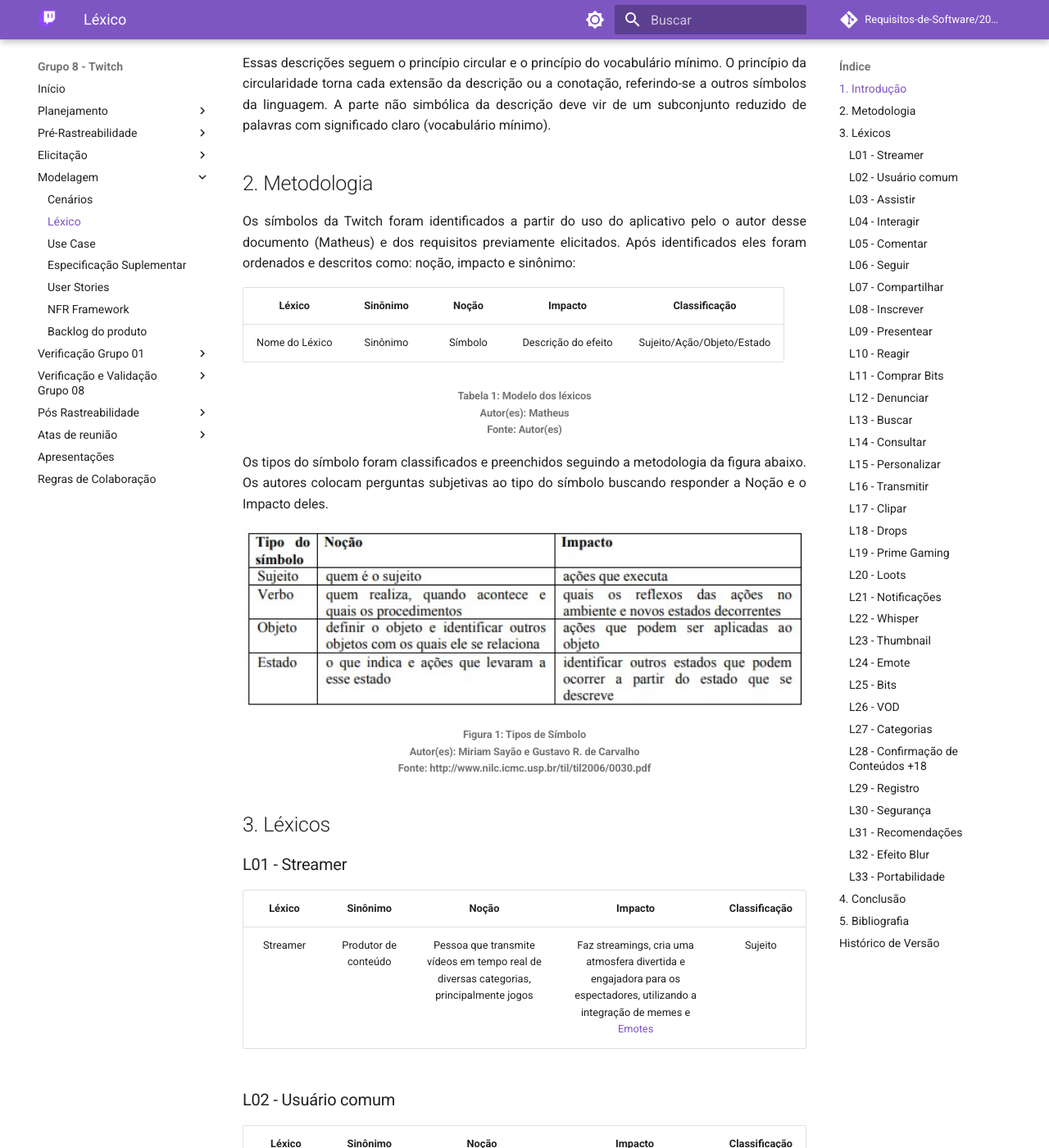
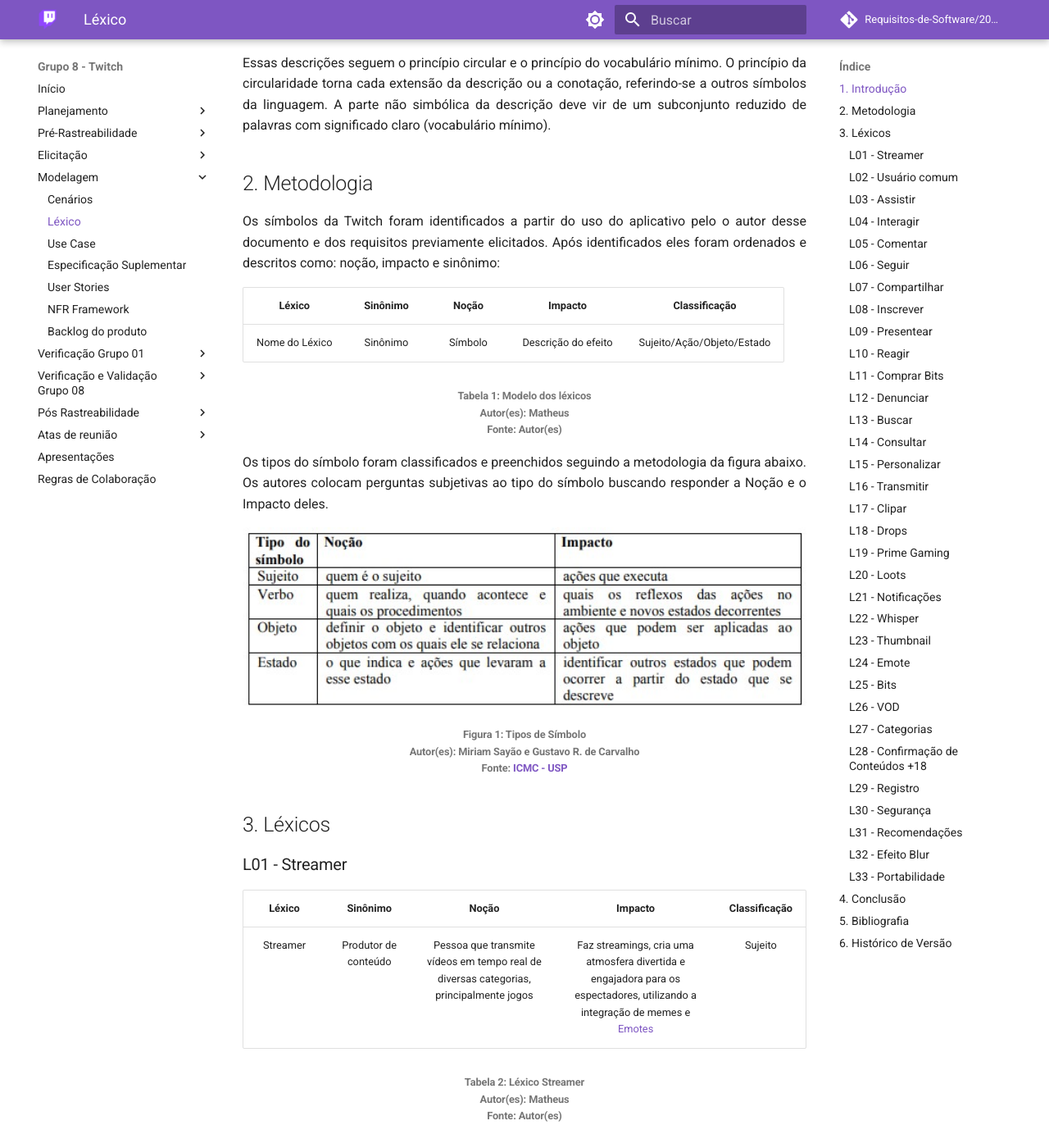
Before and after one commit to Requisitos-de-Software/2023.1-Twitch, an MkDocs documentation site: the page built from docs/modelagem/lexico.md, in a window 1280 px wide and 1400 px high, scrolled down 311 px. Shown: the whole window at 82% size. Built offline with MkDocs 1.6.1 and Material for MkDocs 9.7.7, drawn with Linux system fonts in a browser that asks for light colours; comment, search, counter and statistics services are not loaded; some of the changed text lies outside the part shown.

Commit message:
docs: adição de legendas de tabela e identação de texto

```diff
--- a/docs/modelagem/lexico.md
+++ b/docs/modelagem/lexico.md
@@ -10,7 +10,7 @@
 
 ## 2. Metodologia
 
-<p style="text-align: justify;"> Os símbolos da Twitch foram identificados a partir do uso do aplicativo pelo o autor desse documento (Matheus) e dos requisitos previamente elicitados. Após identificados eles foram ordenados e descritos como: noção, impacto e sinônimo: </p>
+<p style="text-align: justify;"> Os símbolos da Twitch foram identificados a partir do uso do aplicativo pelo o autor desse documento e dos requisitos previamente elicitados. Após identificados eles foram ordenados e descritos como: noção, impacto e sinônimo: </p>
 
 | Léxico         | Sinônimo | Noção   | Impacto             | Classificação       |
 | :--------------: | :--------: | :-------: | :-------------------: | :-------------------: |
@@ -26,7 +26,7 @@
 
 <h6 align = "center"> Figura 1: Tipos de Símbolo
 <br>Autor(es): Miriam Sayão e Gustavo R. de Carvalho
-<br>Fonte: http://www.nilc.icmc.usp.br/til/til2006/0030.pdf</h6>
+<br>Fonte: <a href="http://www.nilc.icmc.usp.br/til/til2006/0030.pdf">ICMC - USP</a></h6>
 ## 3. Léxicos
 
 
@@ -36,11 +36,19 @@
 | :----: | :-----: | :------:| :------: | :-----------: |
 | Streamer | Produtor de conteúdo | Pessoa que transmite vídeos em tempo real de diversas categorias, principalmente jogos | Faz streamings, cria uma atmosfera divertida e engajadora para os espectadores, utilizando a integração de memes e [Emotes](./#l24-emote) | Sujeito |
 
+<h6 align = "center"> Tabela 2: Léxico Streamer
+<br>Autor(es): Matheus
+<br>Fonte: Autor(es)</h6>
+
 ### L02 - Usuário comum
 
 | Léxico | Sinônimo|  Noção  |  Impacto | Classificação |
 | :----: | :-----: | :------:| :------: | :-----------: |
 |   Usuário Comum    |  Usuário   | Pessoa que pode assistir streamings e interagir nos chats, podendo fazer streamings também | Visualiza Streamings; Interaje no chat; Busca por conteúdos; Segue [streamers](./#l01-streamer); [Comprar Bits](./#l11-comprar-bits); Faz compras na plataforma |   Sujeito   |
+
+<h6 align = "center"> Tabela 3: Léxico Usuário Comum
+<br>Autor(es): Matheus
+<br>Fonte: Autor(es)</h6>
 
 ### L03 - Assistir
 
@@ -48,11 +56,19 @@
 | :----: | :-----: | :------:| :------: | :-----------: |
 |  Assistir   |   Ver  |   Ação de visualizar uma live ou um [VOD](./#l26-vod) (Video on Demand)     |  Permite aos usuários consumirem conteúdo  |  Ação |
 
+<h6 align = "center"> Tabela 4: Léxico Assistir
+<br>Autor(es): Matheus
+<br>Fonte: Autor(es)</h6>
+
 ### L04 - Interagir
 
 | Léxico | Sinônimo|  Noção  |  Impacto | Classificação |
 | :----: | :-----: | :------:| :------: | :-----------: |
 |    Interagir    |  Comunicar   |   Ação de engajar ou se comunicar durante uma live |  Promove a participação dos espectadores durante um streaming |     Ação    |
+
+<h6 align = "center"> Tabela 5: Léxico Interagir
+<br>Autor(es): Matheus
+<br>Fonte: Autor(es)</h6>
 
 ### L05 - Comentar
 
@@ -60,11 +76,19 @@
 | :----: | :-----: | :------:| :------: | :-----------: |
 |    Comentar    | Conversar | Ação de deixar um comentário em uma live |    Permite feedback e interação com o [streamer](./#l01-streamer) | Ação |
 
+<h6 align = "center"> Tabela 6: Léxico Comentar
+<br>Autor(es): Matheus
+<br>Fonte: Autor(es)</h6>
+
 ### L06 - Seguir
 
 | Léxico | Sinônimo|  Noção  |  Impacto | Classificação |
 | :----: | :-----: | :------:| :------: | :-----------: |
 | Seguir    |  Acompanhar   |  Ação de acompanhar as transmissões de um [streamer](./#l01-streamer) | Receber notificações e mostrar apoio   |     Ação        |
+
+<h6 align = "center"> Tabela 7: Léxico Seguir
+<br>Autor(es): Matheus
+<br>Fonte: Autor(es)</h6>
 
 ### L07 - Compartilhar
 
@@ -72,11 +96,19 @@
 | :----: | :-----: | :------:| :------: | :-----------: |
 |    Compartilhar   |    Enviar    | Ação de enviar o link de uma live para outras pessoas | Amplia o alcance da [transmissão](./#l16-transmitir) | Ação |
 
+<h6 align = "center"> Tabela 8: Léxico Compartilhar
+<br>Autor(es): Matheus
+<br>Fonte: Autor(es)</h6>
+
 ### L08 - Inscrever
 
 | Léxico | Sinônimo|  Noção  |  Impacto | Classificação |
 | :----: | :-----: | :------:| :------: | :-----------: |
 | Inscrever | Assinar | Ação de se tornar assinante de um canal | Oferece benefícios exclusivos aos assinantes | Ação |
+
+<h6 align = "center"> Tabela 9: Léxico Inscrever
+<br>Autor(es): Matheus
+<br>Fonte: Autor(es)</h6>
 
 ### L09 - Presentear
 
@@ -84,11 +116,19 @@
 | :----: | :-----: | :------:| :------: | :-----------: |
 |    Presentear    | Brindar, oferecer |  Ação de dar uma inscrição para outro usuário  | Demonstra apoio ao canal | Ação |
 
+<h6 align = "center"> Tabela 10: Léxico Presentear
+<br>Autor(es): Matheus
+<br>Fonte: Autor(es)</h6>
+
 ### L10 - Reagir
 
 | Léxico | Sinônimo|  Noção  |  Impacto | Classificação |
 | :----: | :-----: | :------:| :------: | :-----------: |
 |    Reagir   | Expressar uma emoção  |   Ação de expressar uma reação durante uma [transmissão](./#l16-transmitir)   |   Mostra emoções e engajamento     |    Ação      |
+
+<h6 align = "center"> Tabela 11: Léxico Reagir
+<br>Autor(es): Matheus
+<br>Fonte: Autor(es)</h6>
 
 ### L11 - Comprar Bits
 
@@ -96,11 +136,19 @@
 | :----: | :-----: | :------:| :------: | :-----------: |
 | Comprar | Adquirir |    Ação de adquirir [bits](./#l25-bits) |    Permite o envio de mensagens com bits   |  Ação |
 
+<h6 align = "center"> Tabela 12: Léxico Comprar Bits
+<br>Autor(es): Matheus
+<br>Fonte: Autor(es)</h6>
+
 ### L12 - Denunciar
 
 | Léxico | Sinônimo|  Noção  |  Impacto | Classificação |
 | :----: | :-----: | :------:| :------: | :-----------: |
 | Denunciar | Reportar | Ação de reportar uma [transmissão](./#l16-transmitir) ao vivo ou mensagens de outro usuário |Garante a segurança e o cumprimento das regras | Ação |
+
+<h6 align = "center"> Tabela 13: Léxico Denunciar
+<br>Autor(es): Matheus
+<br>Fonte: Autor(es)</h6>
 
 ### L13 - Buscar
 
@@ -108,11 +156,19 @@
 | :----: | :-----: | :------:| :------: | :-----------: |
 | Buscar | Procurar, explorar | Ação de procurar por canais ou [transmissões](./#l16-transmitir) | Facilita a descoberta de novos conteúdos |  Ação  |
 
+<h6 align = "center"> Tabela 14: Léxico Buscar
+<br>Autor(es): Matheus
+<br>Fonte: Autor(es)</h6>
+
 ### L14 - Consultar
 
 | Léxico | Sinônimo|  Noção  |  Impacto | Classificação |
 | :----: | :-----: | :------:| :------: | :-----------: |
 | Consultar | Verificar | Ação de verificar informações como saldo de [bits](./#l25-bits), histórico, etc. | Permite que os usuários acompanhem suas atividades | Ação |
+
+<h6 align = "center"> Tabela 15: Léxico Consultar
+<br>Autor(es): Matheus
+<br>Fonte: Autor(es)</h6>
 
 ### L15 - Personalizar
 
@@ -120,11 +176,19 @@
 | :----: | :-----: | :------:| :------: | :-----------: |
 | Personalizar  | Customizar, configurar | Ação de configurar o perfil do [usuário](./#l02-usuario-comum) |  Traz uma experiência personalizada | Ação |
 
+<h6 align = "center"> Tabela 16: Léxico Personalizar
+<br>Autor(es): Matheus
+<br>Fonte: Autor(es)</h6>
+
 ### L16 - Transmitir
 
 | Léxico | Sinônimo|  Noção  |  Impacto | Classificação |
 | :----: | :-----: | :------:| :------: | :-----------: |
 | Transmitir | Fazer streaming | Ação de iniciar a transmissão ao vivo | Permite que um [streamer](./#l01-streamer) compartilhe seu conteúdo para a plataforma, podendo ser remunerado por tal | Ação  |
+
+<h6 align = "center"> Tabela 17: Léxico Transmitir
+<br>Autor(es): Matheus
+<br>Fonte: Autor(es)</h6>
 
 ### L17 - Clipar
 
@@ -132,11 +196,19 @@
 | :----: | :-----: | :------:| :------: | :-----------: |
 | Clipar  | Destacar, Recorte | Criar um trecho curto e destacado de uma [transmissão](./#l16-transmitir) ao vivo  | Compartilhamento de momentos, destaque de conteúdo| Ação |
 
+<h6 align = "center"> Tabela 18: Léxico Clipar
+<br>Autor(es): Matheus
+<br>Fonte: Autor(es)</h6>
+
 ### L18 - Drops
 
 Léxico | Sinônimo |  Noção  |  Impacto | Classificação |
 | :----: | :-----: | :------:| :------: | :-----------: |
 | Drops | Recompensas | Recompensas obtidas ao assistir a transmissões para apoiar criadores | Incentiva a interação e recompensa os [usuários](./#l02-usuario-comum) | Objeto  |
+
+<h6 align = "center"> Tabela 19: Léxico Drops
+<br>Autor(es): Matheus
+<br>Fonte: Autor(es)</h6>
 
 ### L19 - Prime Gaming
 
@@ -144,11 +216,19 @@
 | :----: | :-----: | :------:| :------: | :-----------: |
 | [Prime Gaming](https://gaming.amazon.com/home) | - | Benefícios e conteúdos exclusivos disponíveis para assinantes do [Amazon Prime](https://www.amazon.com.br/prime) | Oferece vantagens aos assinantes do [Amazon Prime](https://www.amazon.com.br/prime) | Objeto |
 
+<h6 align = "center"> Tabela 20: Léxico Prime Gaming
+<br>Autor(es): Matheus
+<br>Fonte: Autor(es)</h6>
+
 ### L20 - Loots
 
 | Léxico | Sinônimo|  Noção  |  Impacto | Classificação |
 | :----: | :-----: | :------:| :------: | :-----------: |
 | Loots | Recompensas | Itens, jogos ou recompensas obtidos por meio do [Prime Gaming](./#l19-prime-gaming) | Oferece benefícios adicionais aos assinantes | Objeto |
+
+<h6 align = "center"> Tabela 21: Léxico Loots
+<br>Autor(es): Matheus
+<br>Fonte: Autor(es)</h6>
 
 ### L21 - Notificações
 
@@ -156,11 +236,19 @@
 | :----: | :-----: | :------:| :------: | :-----------: |
 |  Notificações | Alertas |Alertas ou mensagens enviadas aos usuários sobre atividades relevantes | Mantém os [usuários](./#l02-usuario-comum) informados e engajados | Objeto |
 
+<h6 align = "center"> Tabela 22: Léxico Notificações
+<br>Autor(es): Matheus
+<br>Fonte: Autor(es)</h6>
+
 ### L22 - Whisper
 
 | Léxico | Sinônimo|  Noção  |  Impacto | Classificação |
 | :----: | :-----: | :------:| :------: | :-----------: |
 | Whisper  | Canal de comunicação privada  | Comunicação privada e direta entre [usuários](./#l02-usuario-comum) | Permite conversas discretas e particulares  |   Objeto |
+
+<h6 align = "center"> Tabela 23: Léxico Whisper
+<br>Autor(es): Matheus
+<br>Fonte: Autor(es)</h6>
 
 ### L23 - Thumbnail
 
@@ -168,11 +256,19 @@
 | :----: | :-----: | :------:| :------: | :-----------: |
 | Thumbnail  | Miniatura | Imagem em miniatura que representa um conteúdo | Ajuda na identificação e visualização rápida do conteúdo transmitido | Objeto |
 
+<h6 align = "center"> Tabela 24: Léxico Thumbnail
+<br>Autor(es): Matheus
+<br>Fonte: Autor(es)</h6>
+
 ### L24 - Emote
 
 | Léxico | Sinônimo|  Noção  |  Impacto | Classificação |
 | :----: | :-----: | :------:| :------: | :-----------: |
 | Emote  | Emoji  | Imagem ou ícone utilizado para expressar emoções ou reações em chat | Envolvimento emocional, comunicação visual  |   Objeto |
+
+<h6 align = "center"> Tabela 25: Léxico Emote
+<br>Autor(es): Matheus
+<br>Fonte: Autor(es)</h6>
 
 ### L25 - Bits
 
@@ -180,11 +276,19 @@
 | :----: | :-----: | :------:| :------: | :-----------: |
 | Bits  | Moeda Virtual | Moeda virtual utilizada na plataforma Twitch para apoio a [streamers](./#l01-streamer) e interação com o chat | Suporte financeiro, interação divertida | Objeto |
 
+<h6 align = "center"> Tabela 26: Léxico Bits
+<br>Autor(es): Matheus
+<br>Fonte: Autor(es)</h6>
+
 ### L26 - VOD
 
 | Léxico | Sinônimo|  Noção  |  Impacto | Classificação |
 | :----: | :-----: | :------:| :------: | :-----------: |
 | VOD  | Gravação, replay  | Vídeo on demand, conteúdo gravado disponível para visualização após a [transmissão](./#l16-transmitir) ao vivo  | Acesso a conteúdo passado, flexibilidade de horários | Objeto |
+
+<h6 align = "center"> Tabela 27: Léxico VOD
+<br>Autor(es): Matheus
+<br>Fonte: Autor(es)</h6>
 
 ### L27 - Categorias
 
@@ -192,11 +296,19 @@
 | :----: | :-----: | :------:| :------: | :-----------: |
 | Categorias  | Tags, Classificação  | Classificações ou tags que identificam diferentes tipos de conteúdo | Facilitar a organização e a descoberta  | Objeto |
 
+<h6 align = "center"> Tabela 28: Léxico Categorias
+<br>Autor(es): Matheus
+<br>Fonte: Autor(es)</h6>
+
 ### L28 - Confirmação de Conteúdos +18
 
 | Léxico | Sinônimo|  Noção  |  Impacto | Classificação |
 | :----: | :-----: | :------:| :------: | :-----------: |
 | Confirmação de Conteúdos +18  | Etapa de Confirmação | Ao acessar um streaming classificado como +18, o usuário pode confirmar ou não que deseja acessar o conteúdo | Garante a confirmação de que o usuário deseja estar exposto ao tipo de conteúdo | Objeto |
+
+<h6 align = "center"> Tabela 29: Léxico Confirmação de Conteúdos +18
+<br>Autor(es): Matheus
+<br>Fonte: Autor(es)</h6>
 
 ### L29 - Registro
 
@@ -204,11 +316,19 @@
 | :----: | :-----: | :------:| :------: | :-----------: |
 | Registro  | Cadastro  | Ação de criar uma conta na plataforma, sem autenticação por meios de provedores de email| Permite acesso personalizado e funcionalidades  |   Objeto |
 
+<h6 align = "center"> Tabela 30: Léxico Registro
+<br>Autor(es): Matheus
+<br>Fonte: Autor(es)</h6>
+
 ### L30 - Segurança
 
 | Léxico | Sinônimo|  Noção  |  Impacto | Classificação |
 | :----: | :-----: | :------:| :------: | :-----------: |
 | Segurança  | Proteção | Garantia de proteção contra acesso não autorizado | Protege os usuários e suas informações, além de evitar acesso indevido por provedores de email |   Objeto |
+
+<h6 align = "center"> Tabela 31: Léxico Segurança
+<br>Autor(es): Matheus
+<br>Fonte: Autor(es)</h6>
 
 ### L31 - Recomendações
 
@@ -216,11 +336,19 @@
 | :----: | :-----: | :------:| :------: | :-----------: |
 | Recomendações  | Sugestões  | Sugestões personalizadas de conteúdo com base nas preferências do usuário | Ajuda a descobrir novos conteúdos relevantes  | Estado |
 
+<h6 align = "center"> Tabela 32: Léxico Recomendações
+<br>Autor(es): Matheus
+<br>Fonte: Autor(es)</h6>
+
 ### L32 - Efeito Blur
 
 | Léxico | Sinônimo|  Noção  |  Impacto | Classificação |
 | :----: | :-----: | :------:| :------: | :-----------: |
 | Efeito Blur  | Desfoque | Efeito de desfoque aplicado em imagens, [thumbnails](./#l23-thumbnail) e conteúdos indicados para adultos ou maiores de 18 anos | Garante a proteção e discrição dos usuários | Estado |
+
+<h6 align = "center"> Tabela 33: Léxico Efeito Blur
+<br>Autor(es): Matheus
+<br>Fonte: Autor(es)</h6>
 
 ### L33 - Portabilidade
 
@@ -228,19 +356,28 @@
 | :----: | :-----: | :------:| :------: | :-----------: |
 | Portabilidade | Multiplataforma  | Capacidade do sistema estar disponível em diferentes plataformas | Amplia o acesso e a conveniência do usuário  | Estado |
 
+<h6 align = "center"> Tabela 34: Léxico Portabilidade
+<br>Autor(es): Matheus
+<br>Fonte: Autor(es)</h6>
+
 ## 4. Conclusão
-Portanto, os léxicos encontrados foram buscados e reconhecidos através do uso do aplicativo por um usuário comum e autor deste documento, identificando o que poderia ser visto como uma figura de linguagem que passa a descrição de algo ou como um simples ícone.
+<p style="text-align: justify;">Portanto, os léxicos encontrados foram buscados e reconhecidos através do uso do aplicativo por um usuário comum e autor deste documento, identificando o que poderia ser visto como uma figura de linguagem que passa a descrição de algo ou como um simples ícone.</p>
 
 ## 5. Bibliografia
 > CONSTRUÇÃO do léxico de aplicações. Proceedings of the International Joint Conference IBERAMIA/SBIA/SBRN 2006 : 4th Workshop in Information and Human Language Technology, Ribeirão Preto, Brazil, 23 out. 2006. CD-ROM. Disponível em: http://www.nilc.icmc.usp.br/til/til2006/0030.pdf
 
 > SERRANO, Milene. Requisitos - Aula 10. Local: UnB-FGA, Gama, DF. Apresentação de Power Point. 35, color. Disponível em: [Requisitos - Aula 10](https://aprender3.unb.br/pluginfile.php/1668162/mod_resource/content/1/Aula%2010.pdf). Acesso em: 10/05/2023.
 
-> Tik Tok. **Github** Disponível em : https://requisitos-de-software.github.io/2022.1-TikTok/lexicos/ . Acesso em: 10/05/2023.
+> Tik Tok. **Github** Disponível em : [https://requisitos-de-software.github.io/2022.1-TikTok/lexicos/](https://requisitos-de-software.github.io/2022.1-TikTok/lexicos/) . Acesso em: 10/05/2023.
 
-## Histórico de Versão
+## 6. Histórico de Versão
 
 | Versão |    Data    |                   Descrição                   |    Autor     | Revisor |
 | :----: | :--------: | :-------------------------------------------: | :----------: | :-----: |
-|  1.0   | 10/05/2023 | Criação do documento com todas as informações | Matheus | - |
-|  1.1   | 04/06/2023 | Especificação de usuário e ligação entre léxicos com hyperlinks| Matheus | - |
+|  1.0   | 10/05/2023 | Criação do documento com todas as informações | Matheus Phillipo | - |
+|  1.1   | 04/06/2023 | Especificação de usuário e ligação entre léxicos com hyperlinks| Matheus Phillipo | - |
+|  2.0   | 04/07/2023 | Versão final do artefato | Matheus Phillipo | - |
+
+<h6 align = "center"> Tabela 35: Histórico de Versão
+<br>Autor(es): Matheus
+<br>Fonte: Autor(es)</h6>
```
